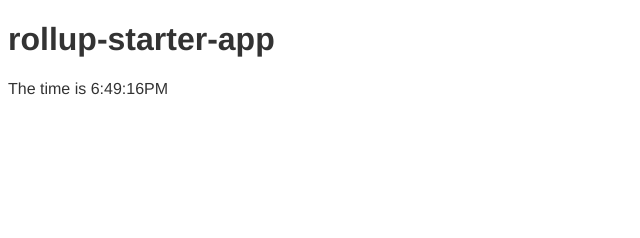
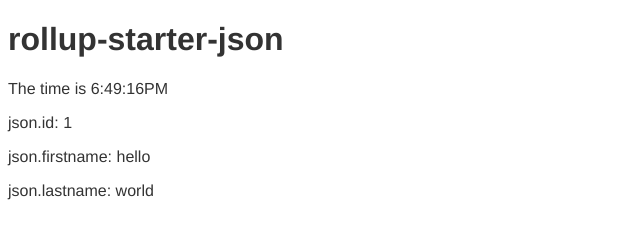
Before and after one commit to kmmiles/rollup-starter-json, a website with bundled scripts: page public/index.html in a window 1280 px wide. Shown: the whole page, without its empty margins (0-640 px from the left). Built offline with nearby package versions, Linux system fonts and the light colour scheme.

Commit message:
initial commit

```diff
--- a/package.json
+++ b/package.json
@@ -3,6 +3,7 @@
   "devDependencies": {
     "@rollup/plugin-commonjs": "^17.0.0",
     "@rollup/plugin-node-resolve": "^11.1.0",
+    "@rollup/plugin-json": "^4.1.0",
     "npm-run-all": "^4.1.5",
     "rollup": "^2.36.2",
     "rollup-plugin-terser": "^7.0.2",
--- a/public/index.html
+++ b/public/index.html
@@ -14,8 +14,11 @@
 	</style>
 </head>
 <body>
-	<h1>rollup-starter-app</h1>
+	<h1>rollup-starter-json</h1>
 	<p>The time is <span id='time-now'>...</span></p>
+    <p>json.id: <span id='json-id'></span></p>
+    <p>json.firstname: <span id='json-firstname'></span></p>
+    <p>json.lastname: <span id='json-lastname'></span></p>
 	<script src='bundle.js'></script>
 </body>
 </html>
--- a/rollup.config.js
+++ b/rollup.config.js
@@ -1,6 +1,7 @@
 import resolve from '@rollup/plugin-node-resolve';
 import commonjs from '@rollup/plugin-commonjs';
 import { terser } from 'rollup-plugin-terser';
+import json from '@rollup/plugin-json';
 
 // `npm run build` -> `production` is true
 // `npm run dev` -> `production` is false
@@ -16,6 +17,7 @@ export default {
 	plugins: [
 		resolve(), // tells Rollup how to find date-fns in node_modules
 		commonjs(), // converts date-fns to ES modules
+        json(), // allow importing json files
 		production && terser() // minify, but only in production
 	]
 };
--- /dev/null
+++ b/src/example.json
@@ -0,0 +1,5 @@
+{
+  "id": 1,
+  "firstname": "hello",
+  "lastname": "world"
+}
--- a/src/main.js
+++ b/src/main.js
@@ -1,7 +1,18 @@
 import update from './update.js';
+import examplejson from './example.json'
 
 // even though Rollup is bundling all your files together, errors and
 // logs will still point to your original source modules
 console.log('if you have sourcemaps enabled in your devtools, click on main.js:5 -->');
 
 update();
+
+// add json values
+var jsonId = document.querySelector('#json-id');
+jsonId.textContent = examplejson.id;
+
+var jsonFirstName = document.querySelector('#json-firstname');
+jsonFirstName.textContent = examplejson.firstname;
+
+var jsonLastName = document.querySelector('#json-lastname');
+jsonLastName.textContent = examplejson.lastname;
```
